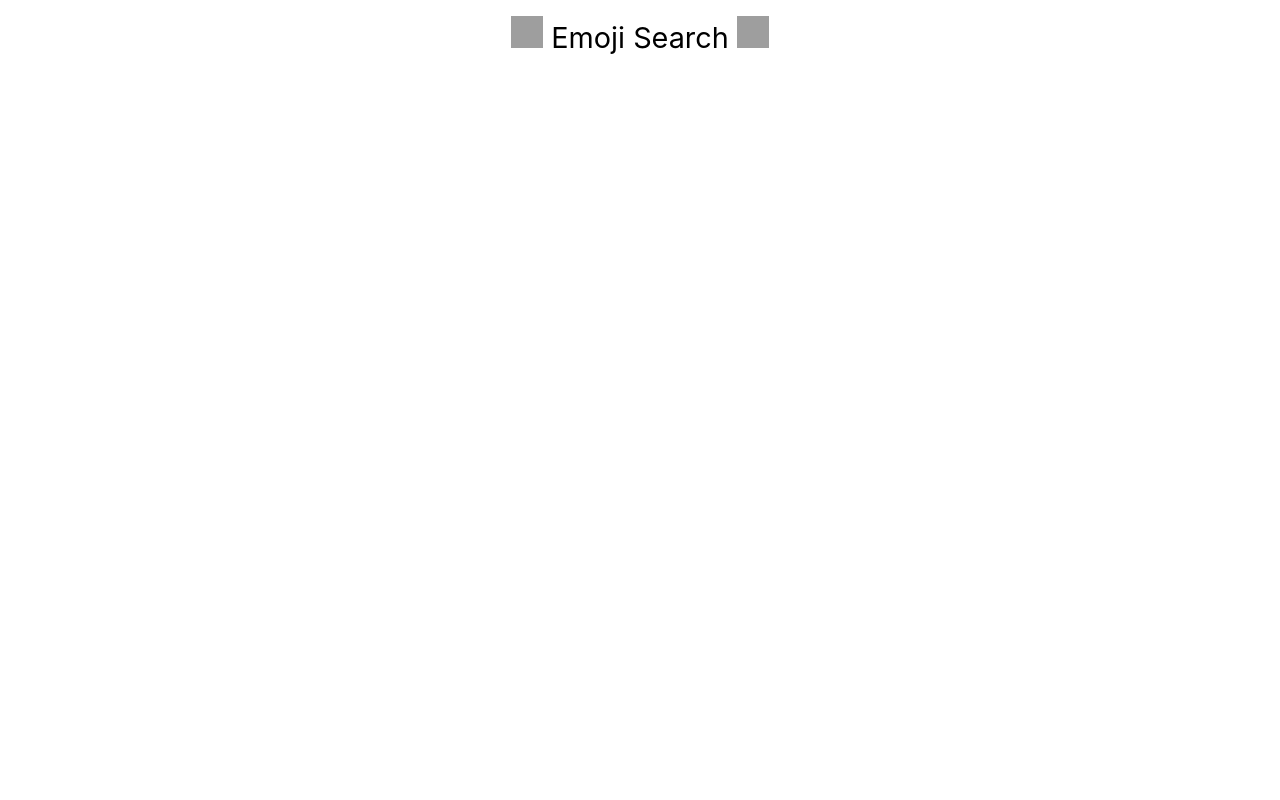
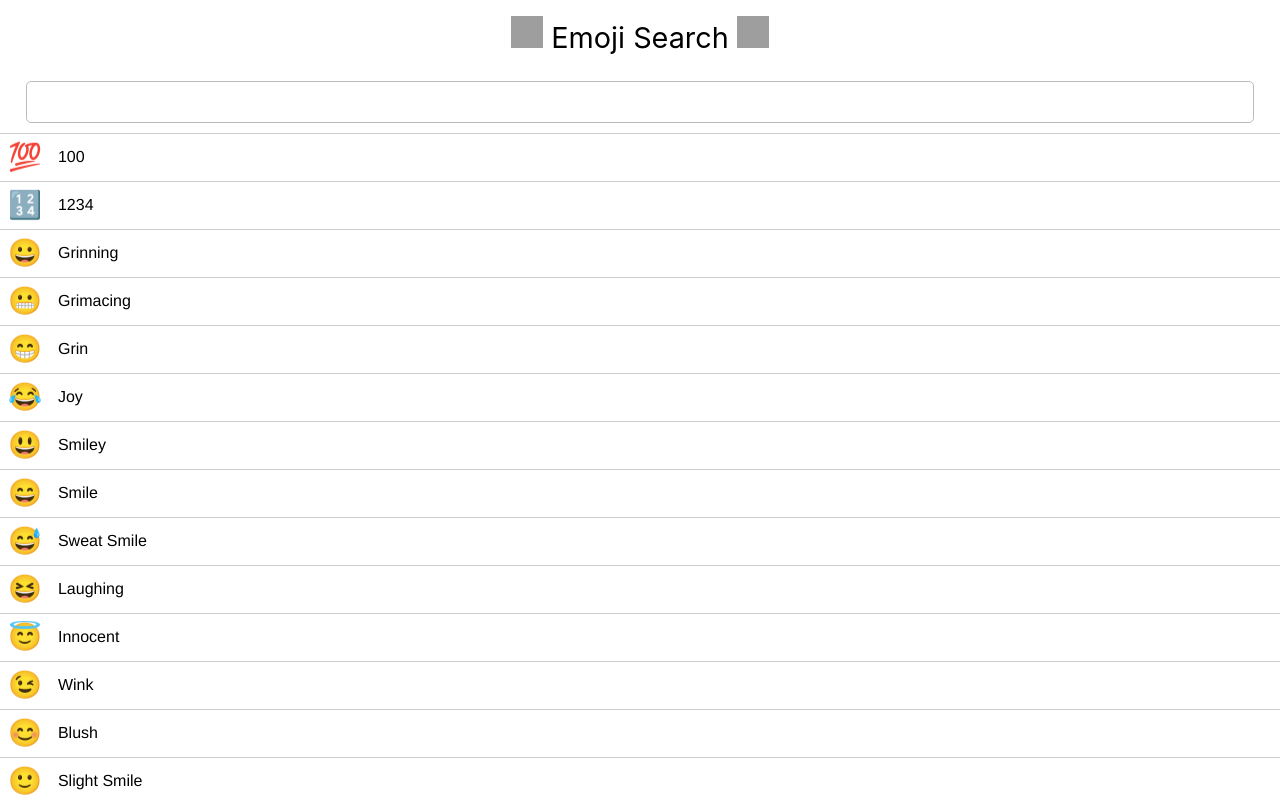
Before and after one commit to shahbaj-ansari/emoji-search, a React (Create React App) app: page / in a window 1280 px wide. Shown: the top 800 px of the page. Built offline with nearby package versions, Linux system fonts and the light colour scheme; grey boxes are pictures that could not be loaded.

Commit message:
implemented emoji search

```diff
--- a/package.json
+++ b/package.json
@@ -9,6 +9,7 @@
     "react": "^17.0.2",
     "react-dom": "^17.0.2",
     "react-scripts": "4.0.3",
+    "uuid": "^8.3.2",
     "web-vitals": "^1.1.2"
   },
   "scripts": {
--- a/src/App.js
+++ b/src/App.js
@@ -1,13 +1,35 @@
 import logo from './logo.svg';
 import './App.css';
+import React from 'react';
 import Header from './components/Header';
+import SearchEmoji from './components/SearchEmoji';
+import Emojis from './components/Emojis';
 
-function App() {
-  return (
-    <div className="App">
-        <Header />
-    </div>
-  );
+const emojiList= require('./emojiList.json')
+
+class App extends React.Component {
+
+    state = {
+        emojis:emojiList
+    }
+
+    searchEmojiPattern = (pattern) =>{
+        if(pattern===''){
+            this.setState({emojis:emojiList});
+        }else{
+            this.setState({emojis:emojiList.filter(curr=>curr.keywords.includes(pattern))})
+        }
+    }
+
+    render () {
+        return (
+            <div className="App">
+                <Header />
+                <SearchEmoji searchEmojiPattern= {this.searchEmojiPattern} />
+                <Emojis emojis= {this.state.emojis} />
+            </div>
+          );
+    }
 }
 
 export default App;
--- a/src/components/EmojiList.js
+++ b/src/components/EmojiList.js
@@ -0,0 +1,30 @@
+import React from 'react';
+import "../css/EmojiList.css";
+import useState from 'react';
+import { v4 as uuidv4 } from 'uuid';
+
+class EmojiList extends React.Component {
+
+    state = {
+        isHover:false
+    }
+
+    onHover = () =>{
+      //   console.log('hover over emoji row');
+        this.setState({isHover : !this.state.isHover})
+    }
+
+    // hover to be implemented later
+
+    render () {
+        return (
+            <div key={uuidv4()} className="emoji-row" onMouseEnter={this.onHover} onMouseLeave={this.onHover} >
+                <span className="symbol">{this.props.emoji.symbol}</span>
+                <span>{this.props.emoji.title}</span>
+                <span className={this.isHover?"copy-emoji":"hide"} >Click to copy emoji</span>
+            </div>
+        )
+    }
+}
+
+export default EmojiList;
--- a/src/components/Emojis.js
+++ b/src/components/Emojis.js
@@ -0,0 +1,13 @@
+import React from 'react';
+import EmojiList from './EmojiList';
+
+
+class Emojis extends React.Component {
+    render() {
+        return this.props.emojis.slice(0,20).map(currEmoji=>(
+          <EmojiList emoji={currEmoji} />
+        ))
+    }
+}
+
+export default Emojis;
--- a/src/components/SearchEmoji.js
+++ b/src/components/SearchEmoji.js
@@ -0,0 +1,25 @@
+import React from 'react';
+import "../css/SearchEmoji.css"
+
+class SearchEmoji extends React.Component {
+
+    state = {
+        name:''
+    }
+
+    onInput = (e) =>{
+        this.setState({name:e.target.value});
+        this.props.searchEmojiPattern(e.target.value);
+       // console.log(e.target.value);
+    }
+
+    render() {
+        return (
+            <div>
+                <input id="name" onInput = {this.onInput} ></input>
+            </div>
+        )
+    }
+}
+
+export default SearchEmoji;
--- /dev/null
+++ b/src/css/EmojiList.css
@@ -0,0 +1,28 @@
+.emoji-row {
+    border-top: 1px solid #ccc;
+    height: 3rem;
+    text-align: left;
+    display: flex;
+    align-items: center;
+    font-family: Helvetica Neue, Helvetica, Arial, sans-serif;
+    position: relative;
+}
+
+.emoji-row .symbol {
+    font-size: 1.7rem;
+}
+
+.emoji-row:hover {
+    background-color:#eee;
+    cursor: pointer;
+}
+
+.copy-emoji {
+    position: absolute;
+    right: 8px;
+    color: #ccc;
+}
+
+.hide {
+   display:none;
+}
--- a/src/css/Header.css
+++ b/src/css/Header.css
@@ -5,9 +5,9 @@
 }
 
 header {
-    display: flex;
+    /* display: flex;
     justify-content: center;
-    align-items: center;
+    align-items: center; */
     margin: 1rem auto;
     font-size: 1.8rem;
 }
--- /dev/null
+++ b/src/css/SearchEmoji.css
@@ -0,0 +1,15 @@
+* {
+    box-sizing: border-box;
+    margin: 0;
+    padding: 0;
+}
+
+input {
+    width: 96%;
+    height: 2.6rem;
+    margin: 10px auto;
+    font-size: 18px;
+    padding: 5px;
+    border-radius: 5px;
+    border: 1px solid #bbb;
+}
```
Also changed, not shown: 1 other file (tests, documents, lock files or other folders).
